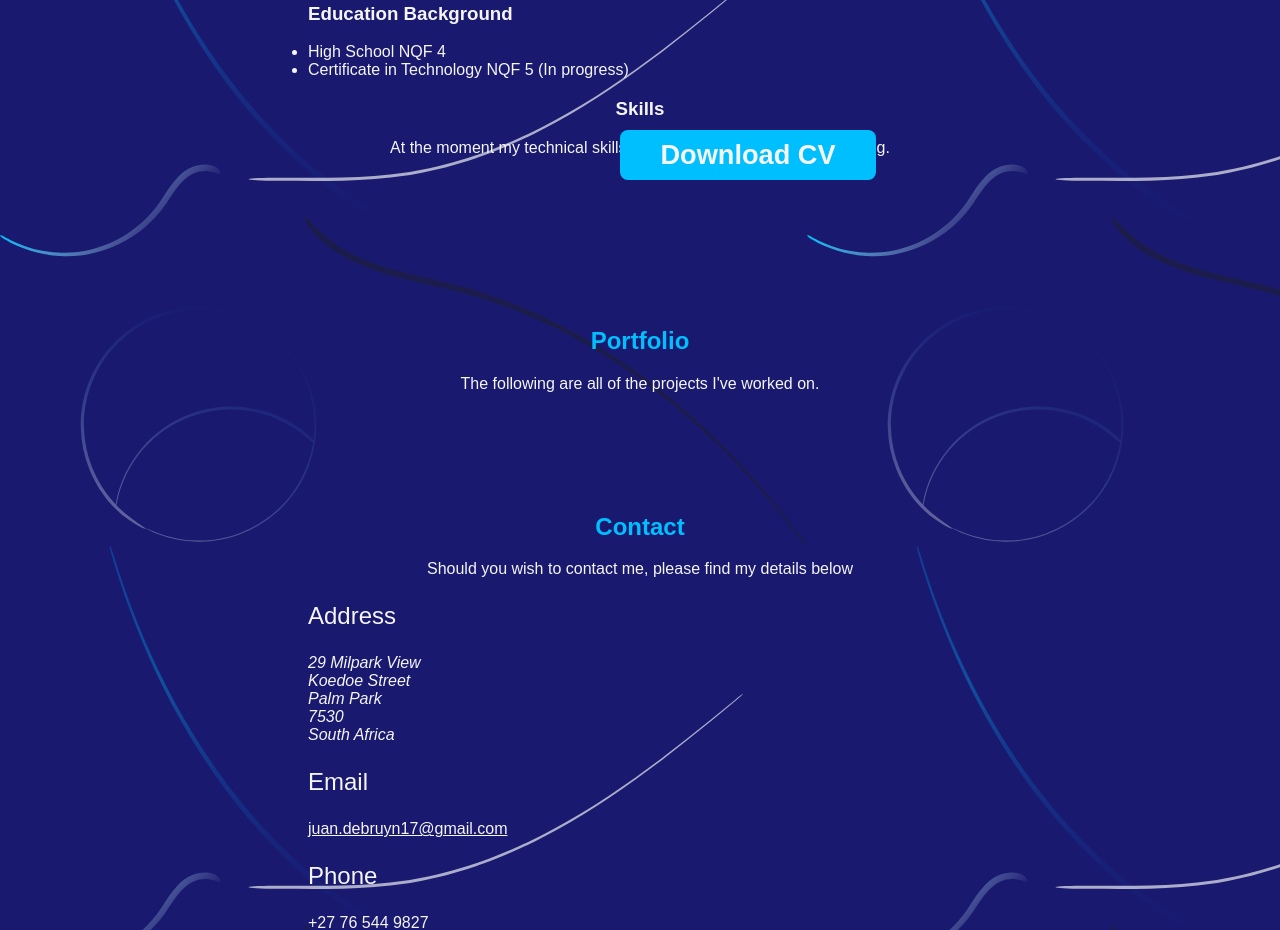
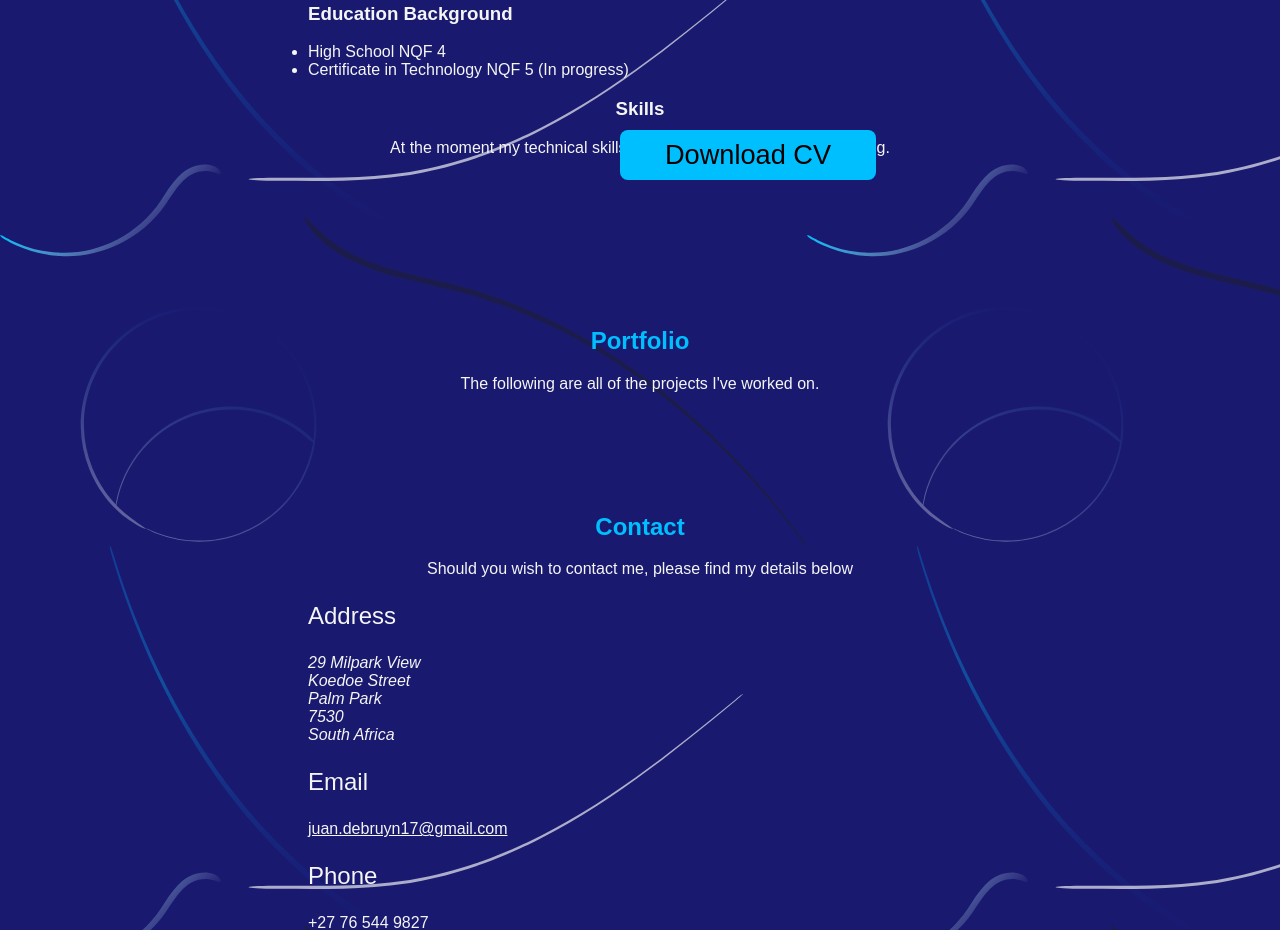
Before and after one commit to JD-creator95/first-website-JD, a plain HTML site: page index.html in a window 1280 px wide. Shown: the part 870-1800 px from the top of the page. Drawn offline with Linux system fonts and the light colour scheme; files whose address does not match are found by name.

Commit message:
Updated button

```diff
--- a/index.html
+++ b/index.html
@@ -67,10 +67,10 @@
         </ul>
         <h3 style="text-align: center;">Skills</h3>
         <p style="text-align: center;">At the moment my technical skills are in its infancy, as I'm still learning.</p>
-        <button type="button" style="background-color:deepskyblue; width: 20%; display:flex; justify-content: center;
-            align-items: center; height: 50px; border: 3px; font-size: 170%; border-radius: 8px; position:absolute; top: 1000px; left: 620px;">
-            <a style="color: whitesmoke; text-decoration: none;" href="CV of Juan De Bruyn-2.pdf" download target="_blank" title=" Click to view CV"><b>Download CV</b></a>
-        </button>
+        <button onclick="Document" href="CV of Juan De Bruyn-2.pdf" download target="_blank" type="button"
+        style="background-color:deepskyblue; width: 20%; display:flex; justify-content: center; align-items: center;
+        height: 50px; border: 3px; font-size: 170%; border-radius: 8px; position:absolute; top: 1000px; left: 620px;">Download CV</button>
+
         </section>
 
 <section>
```
